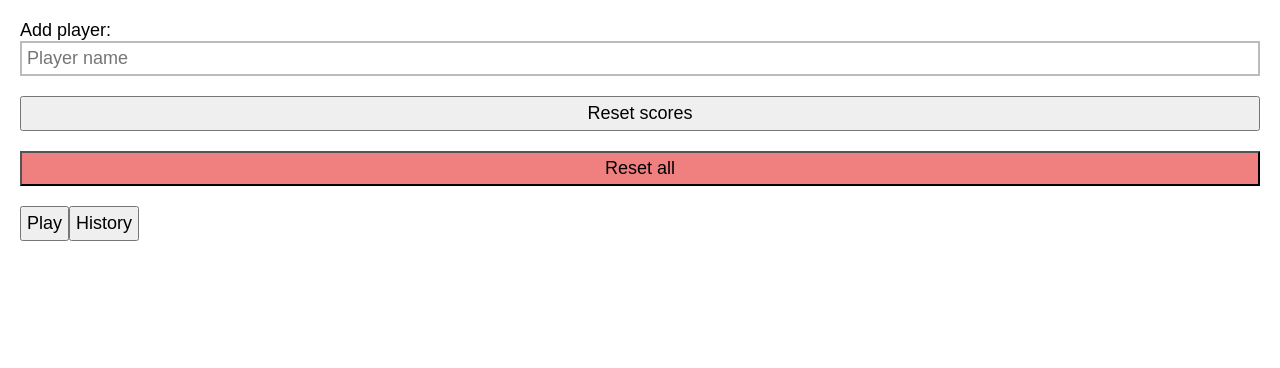
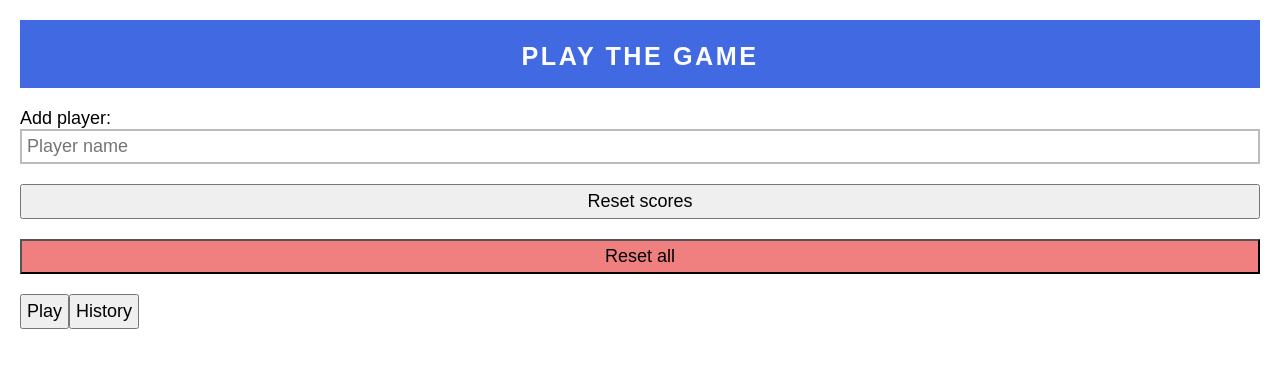
Before and after one commit to paula-roesler/scorekeeper, a React (Create React App) app: page / in a window 1280 px wide. Shown: the top 368 px of the page. Built offline with nearby package versions, Linux system fonts and the light colour scheme.

Commit message:
Add AppHeader styled-component and deleted Header.css

```diff
--- a/src/App.js
+++ b/src/App.js
@@ -1,5 +1,6 @@
 import { useState } from 'react'
 import styled from 'styled-components/macro'
+import AppHeader from './components/AppHeader'
 import Button from './components/Button'
 import Player from './components/Player'
 import PlayerForm from './components/PlayerForm'
@@ -10,6 +11,7 @@ function App() {
 
   return (
     <AppGrid>
+      <AppHeader title="Play the game" />
       <PlayerForm onAddPlayer={handleAddPlayer} />
       {players.map((player, index) => (
         <Player
--- /dev/null
+++ b/src/components/AppHeader.js
@@ -0,0 +1,19 @@
+import styled from 'styled-components/macro'
+
+export default function AppHeader({ title }) {
+  return (
+    <Header className="Header">
+      <h1>{title}</h1>
+    </Header>
+  )
+}
+
+const Header = styled.header`
+  text-align: center;
+  background-color: royalblue;
+  color: #fcfcfc;
+  font-size: 0.7em;
+  letter-spacing: 0.2em;
+  text-transform: uppercase;
+  padding-top: 5px;
+`
--- a/src/components/Button/index.js
+++ /dev/null
@@ -1 +0,0 @@
-export {default} from './Button'
--- a/src/components/Header/Header.css
+++ /dev/null
@@ -1,3 +0,0 @@
-.Header {
-    text-align: center;
-}
--- a/src/components/Header/index.js
+++ /dev/null
@@ -1 +0,0 @@
-export {default} from './Header'
```
Also changed, not shown: src/components/Header/Header.js (deleted, +0 -9 lines), src/components/Button.js (renamed from src/components/Button/Button.js).
